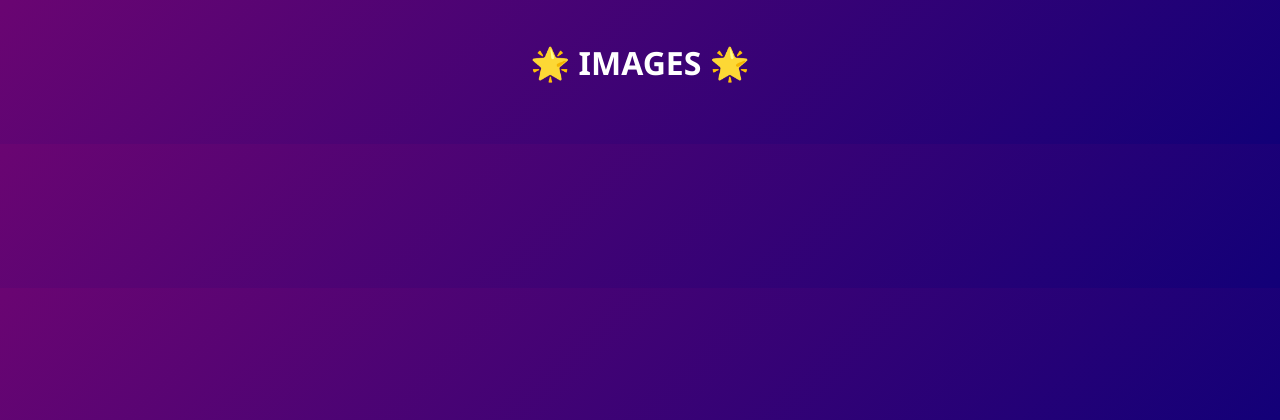
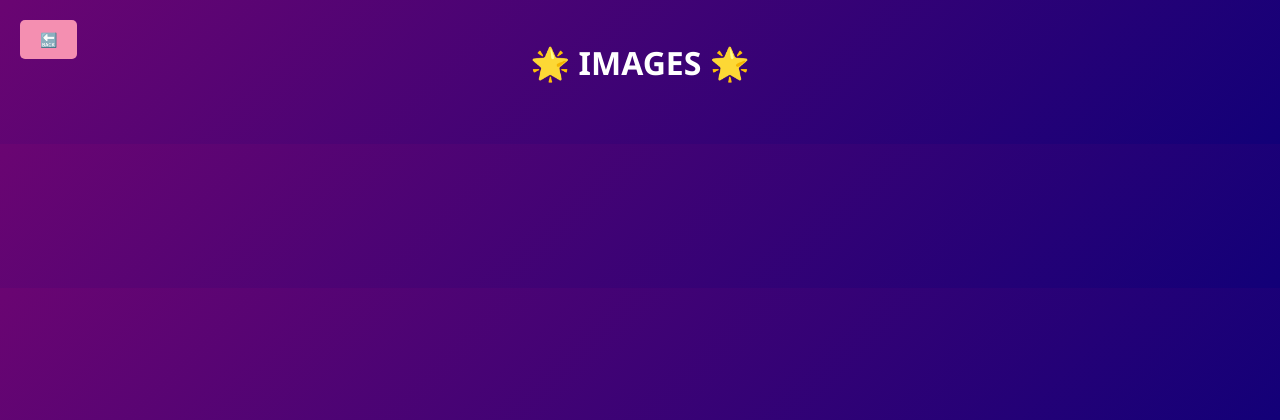
Before and after one commit to LauraC360/ImageSearch_WebApp, a Flask app: page / in a window 1280 px wide. Shown: the top 420 px of the page. Run offline with Flask 3, Linux system fonts and the light colour scheme; data that the repository does not hold is empty.

Commit message:
added back buttons

```diff
--- a/templates/images.html
+++ b/templates/images.html
@@ -16,6 +16,28 @@
             color: #ffffff;
             text-align: center;
             margin-bottom: 40px;
+        }
+        .top-buttons {
+            position: absolute;
+            top: 20px;
+            left: 20px;
+            display: flex;
+            gap: 10px;
+        }
+        .top-buttons a {
+            padding: 10px 20px;
+            background: #f48fb1;
+            color: white;
+            border: none;
+            border-radius: 5px;
+            font-size: 14px;
+            text-decoration: none;
+            display: inline-flex;
+            align-items: center;
+            justify-content: center;
+        }
+        .top-buttons a:hover {
+            background: #ec407a;
         }
         .gallery {
             display: grid;
@@ -64,6 +86,9 @@
     </style>
 </head>
 <body>
+    <div class="top-buttons">
+        <a href="https://imagesearch-webapp-bcg9c9abcshug6ck.westeurope-01.azurewebsites.net">🔙</a>
+    </div>
     <h1>🌟 IMAGES 🌟</h1>
     <div class="gallery">
         {% for image in images %}
```
Also changed, not shown: templates/search.html (+25 -0 lines), templates/search_results.html (+26 -0 lines).
